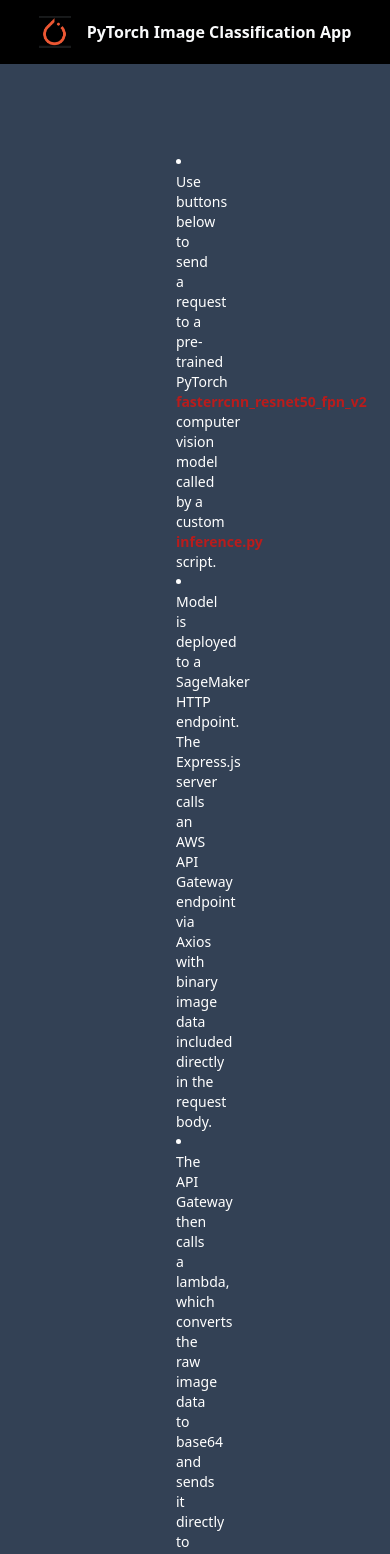
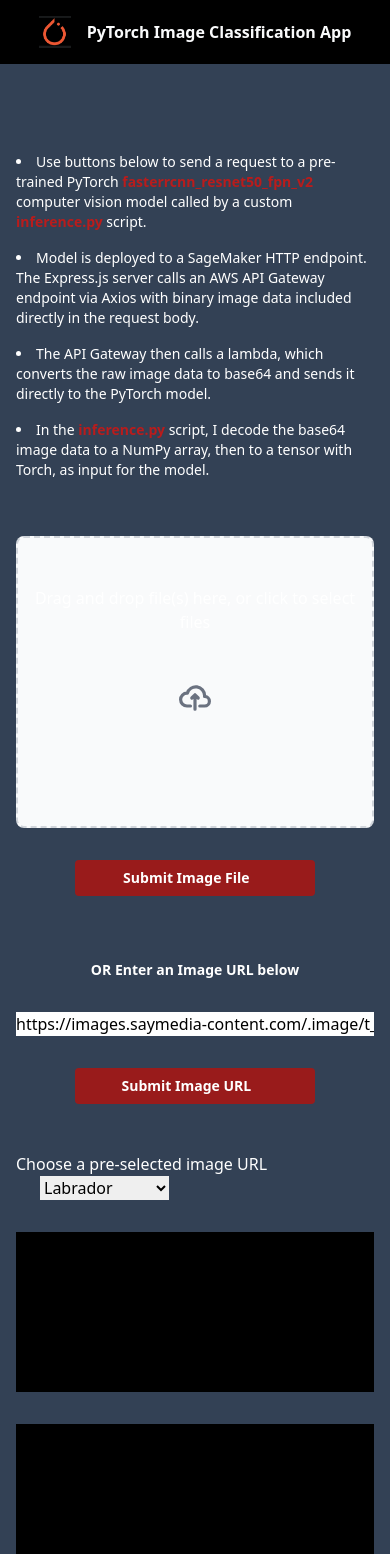
Before and after one commit to Mike11199/PyTorch-Image-Classification-Java-Flask-TypeScript, a React (Vite) app in the folder frontend/: page / in a window 390 px wide. Shown: the top 1554 px of the page. Built offline with nearby package versions, Linux system fonts and the light colour scheme.

Commit message:
made site fully mobile responsive

```diff
--- a/frontend/src/assets/components/Dropzone.tsx
+++ b/frontend/src/assets/components/Dropzone.tsx
@@ -57,7 +57,7 @@
   };
 
   return (
-    <div className="mx-44">
+    <div className="mx-4 md:mx-44">
       <div
         className="flex flex-col gap-12 items-center justify-center w-full min-h-60  border-2 border-gray-300 border-dashed rounded-lg cursor-pointer bg-gray-50 dark:hover:bg-bray-800 dark:bg-gray-700 hover:bg-gray-100 dark:border-gray-600 dark:hover:border-gray-500 dark:hover:bg-gray-600"
         {...getRootProps({ style })}
--- a/frontend/src/assets/components/HomePage.tsx
+++ b/frontend/src/assets/components/HomePage.tsx
@@ -68,23 +68,23 @@
   return (
     <>
       <div className="min-h-screen h-auto bg-slate-700 pt-8 pb-12">
-        <div className="text-sm text-white text-left mx-44 mb-14 mt-14">
-          <li>
+        <div className="text-sm text-white text-left mx-4 md:mx-44 mb-14 mt-14">
+          <li className="mb-4 md:mb-0">
             Use buttons below to send a request to a pre-trained PyTorch{" "}
             <strong className="text-red-700">fasterrcnn_resnet50_fpn_v2</strong>{" "}
             computer vision model called by a custom{" "}
             <strong className="text-red-700">inference.py</strong> script.
           </li>
-          <li>
+          <li className="mb-4 md:mb-0">
             Model is deployed to a SageMaker HTTP endpoint. The Express.js
             server calls an AWS API Gateway endpoint via Axios with binary image
             data included directly in the request body.
           </li>
-          <li>
+          <li className="mb-4 md:mb-0">
             The API Gateway then calls a lambda, which converts the raw image
             data to base64 and sends it directly to the PyTorch model.
           </li>
-          <li>
+          <li className="mb-4 md:mb-0">
             In the <strong className="text-red-700">inference.py</strong>{" "}
             script, I decode the base64 image data to a NumPy array, then to a
             tensor with Torch, as input for the model.
@@ -110,7 +110,7 @@
         </div>
         <div className="flex justify-center gap-24 w-full">
           <input
-            className="mb-8 w-full mx-44"
+            className="mb-8 w-full  mx-4 md:mx-44"
             type="text"
             id="inputField"
             value={inputValue}
@@ -123,7 +123,7 @@
           buttonText={"Submit Image URL"}
         />
 
-        <div className="text-white text-left mx-44 mt-12">
+        <div className="text-white text-left  mx-4 md:mx-44 mt-12">
           <label htmlFor="imageURLPreSelected">
             Choose a pre-selected image URL
           </label>
@@ -149,7 +149,7 @@
             </option>
           </select>
         </div>
-        <div className="mt-8 mx-44 h-40 overflow-auto bg-black text-green-500 text-left flex justify-center align-middle">
+        <div className="mt-8  mx-4 md:mx-44 h-40 overflow-auto bg-black text-green-500 text-left flex justify-center align-middle">
           {loading && (
             <div>
               <LineWave height="100" width="100" color="green" />
--- a/frontend/src/assets/components/ImageCanvas.tsx
+++ b/frontend/src/assets/components/ImageCanvas.tsx
@@ -72,7 +72,7 @@
     <>
       <div
         id="boundingBoxCanvasDiv"
-        className="mt-8 mx-44 h-[50rem] bg-black text-green-500 text-left flex justify-center align-middle"
+        className="mt-8 mx-4 md:mx-44 h-[50rem] bg-black text-green-500 text-left flex justify-center align-middle"
       >
         {loading && (
           <div>
```
